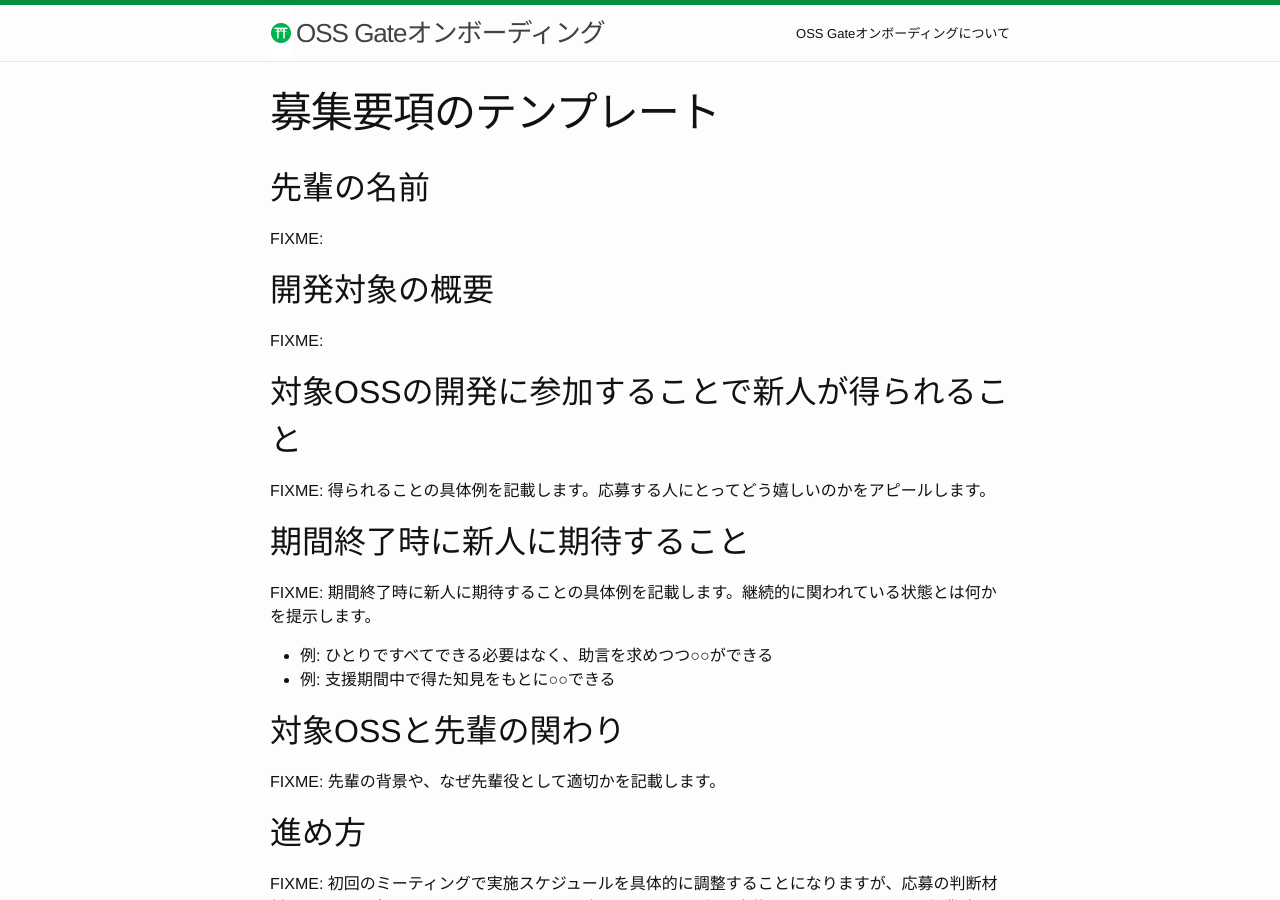
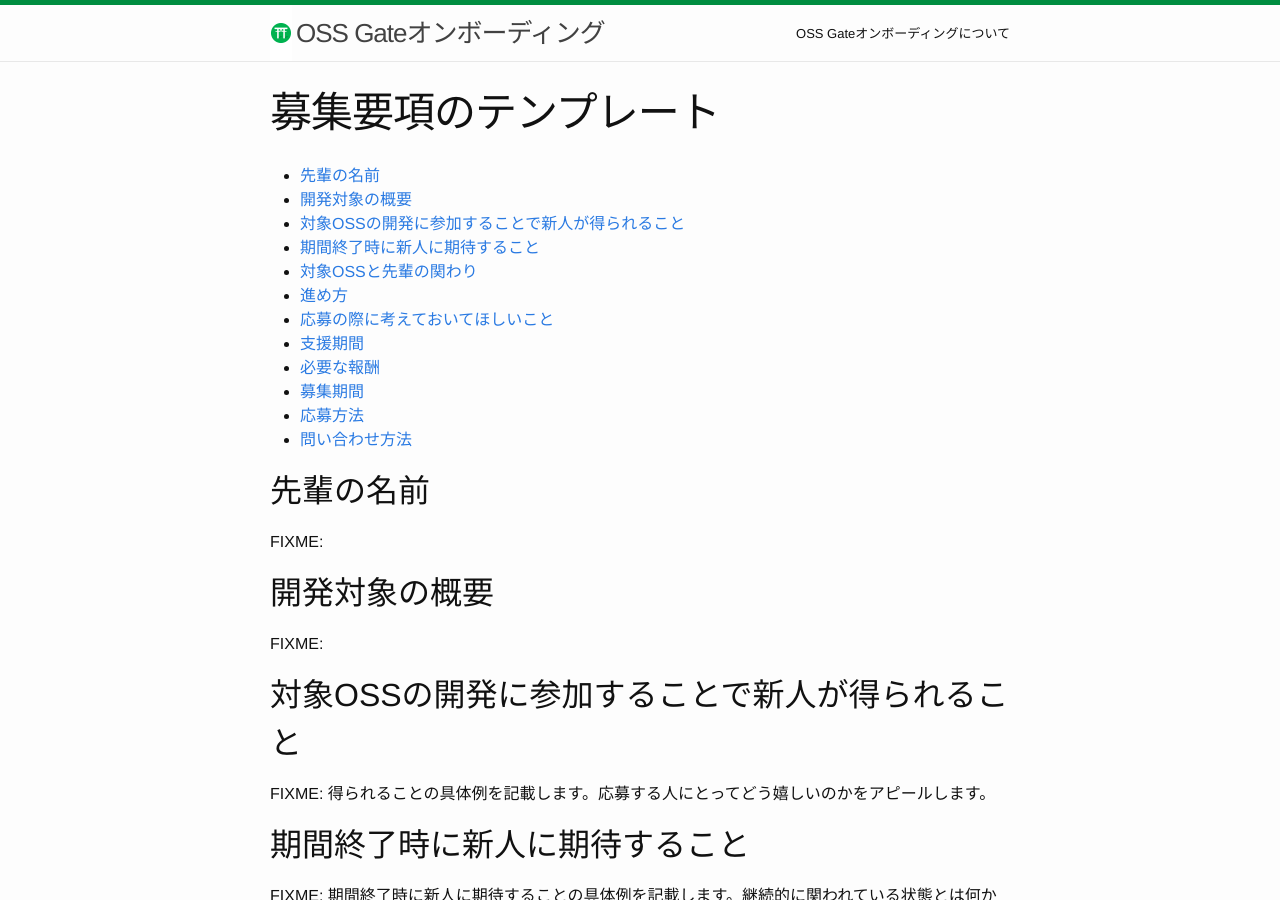
Before and after one commit to oss-gate/on-boarding, a Jekyll site: the page built from proposals/YYYY-MM/template/proposal.md, in a window 1280 px wide and 900 px high. Built offline with Jekyll 4.4.1, drawn with Linux system fonts in a browser that asks for light colours; Markdown is read by kramdown in place of the engine named in the settings; comment, search, counter and statistics services are not loaded.

Commit message:
Add toc for template

```diff
--- a/proposals/YYYY-MM/template/proposal.md
+++ b/proposals/YYYY-MM/template/proposal.md
@@ -2,6 +2,19 @@
 layout: page
 title: 募集要項のテンプレート
 ---
+
+* [先輩の名前](#mentor)
+* [開発対象の概要](#overview)
+* [対象OSSの開発に参加することで新人が得られること](#merit)
+* [期間終了時に新人に期待すること](#expectation)
+* [対象OSSと先輩の関わり](#about-mentor)
+* [進め方](#plan)
+* [応募の際に考えておいてほしいこと](#requirement)
+* [支援期間](#period)
+* [必要な報酬](#reward)
+* [募集期間](#application-period)
+* [応募方法](#how-to-apply)
+* [問い合わせ方法](#how-to-inquiry)
 
 ## <span id="mentor">先輩の名前</span>
 
```
